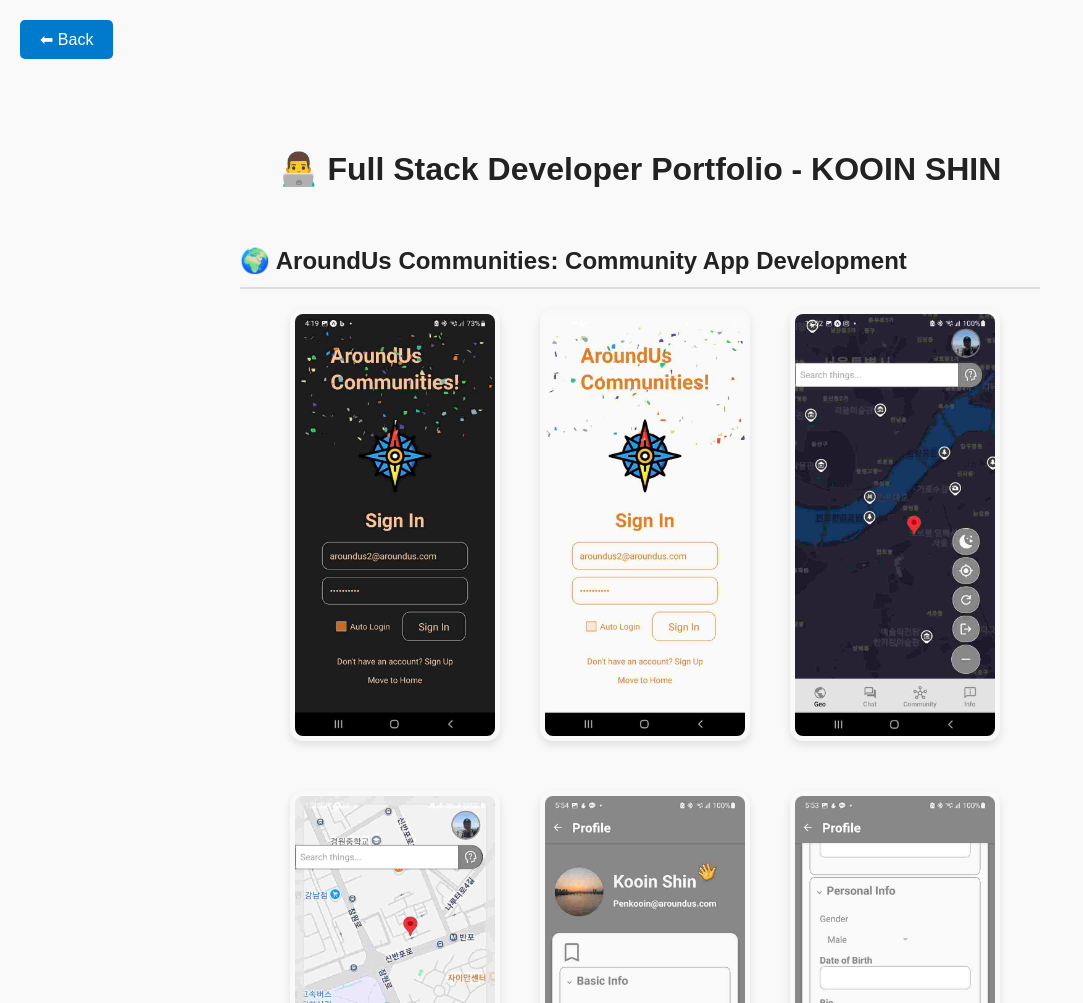
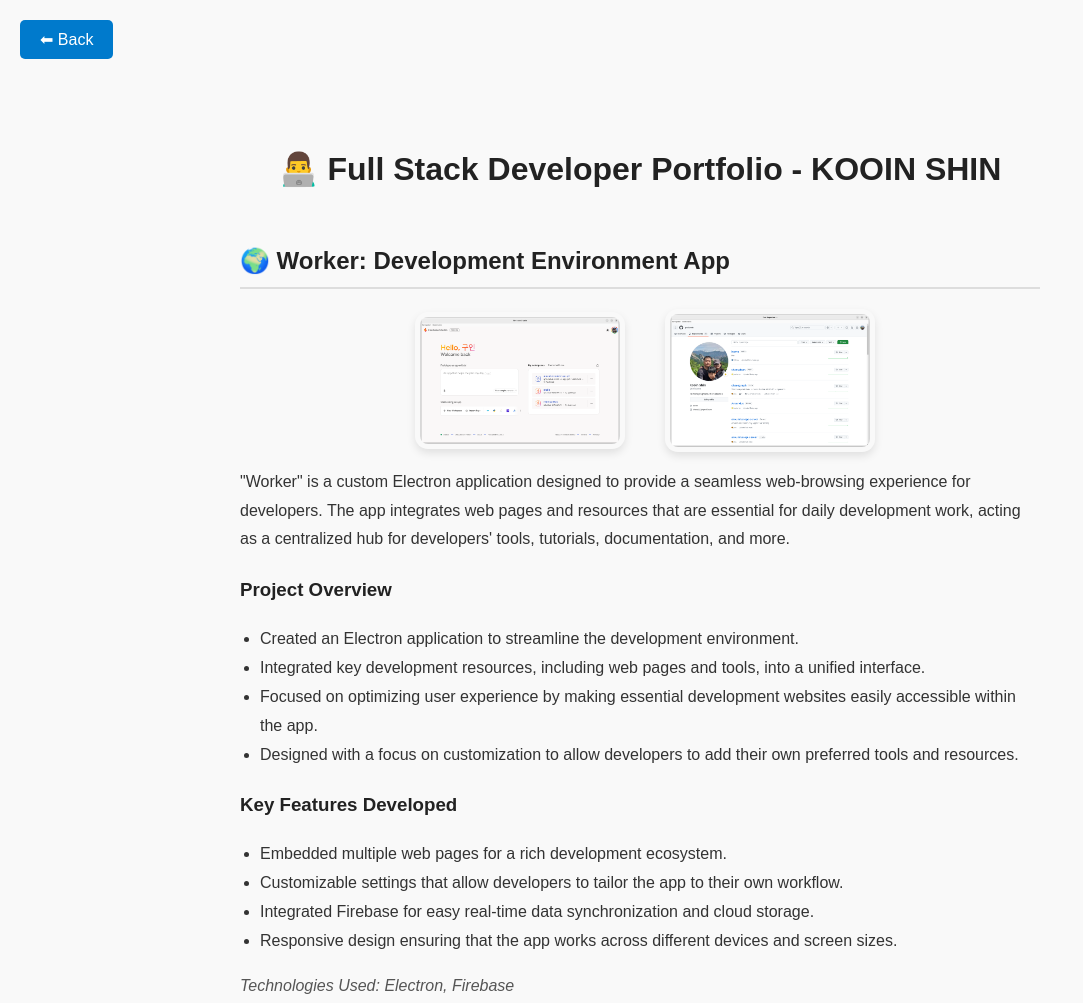
Before and after one commit to penkooin/home, a plain HTML site: page docs/eng/portfolio.html in a window 1280 px wide. Shown: the top 1003 px of the page, without its empty margins (0-1083 px from the left). Drawn offline with Linux system fonts and the light colour scheme.

Commit message:
add worker part

```diff
--- a/docs/eng/portfolio.html
+++ b/docs/eng/portfolio.html
@@ -91,6 +91,41 @@
 </div>
 
 <h1>👨‍💻 Full Stack Developer Portfolio - KOOIN SHIN</h1>
+
+<div class="section">
+    <h2>🌍 Worker: Development Environment App</h2>
+    <div class="grid">
+        <a href="../images/worker/firebase.png" download>
+            <img src="../images/worker/firebase.png" alt="Worker App Screenshot 1">
+        </a>
+        <a href="../images/worker/github.png" download>
+            <img src="../images/worker/github.png" alt="Worker App Screenshot 2">
+        </a>
+    </div>
+    <p>
+        "Worker" is a custom Electron application designed to provide a seamless web-browsing experience for developers.
+        The app integrates web pages and resources that are essential for daily development work, acting as a
+        centralized hub for developers' tools, tutorials, documentation, and more.
+    </p>
+    <h3>Project Overview</h3>
+    <ul>
+        <li>Created an Electron application to streamline the development environment.</li>
+        <li>Integrated key development resources, including web pages and tools, into a unified interface.</li>
+        <li>Focused on optimizing user experience by making essential development websites easily accessible within the
+            app.</li>
+        <li>Designed with a focus on customization to allow developers to add their own preferred tools and resources.
+        </li>
+    </ul>
+    <h3>Key Features Developed</h3>
+    <ul>
+        <li>Embedded multiple web pages for a rich development ecosystem.</li>
+        <li>Customizable settings that allow developers to tailor the app to their own workflow.</li>
+        <li>Integrated Firebase for easy real-time data synchronization and cloud storage.</li>
+        <li>Responsive design ensuring that the app works across different devices and screen sizes.</li>
+    </ul>
+    <p class="tech-stack">Technologies Used: Electron, Firebase</p>
+</div>
+
 <div class="section">
     <h2>🌍 AroundUs Communities: Community App Development</h2>
     <div class="grid">
```
Also changed, not shown: docs/kor/portfolio.html (+31 -0 lines), docs/images/worker/firebase.png (added), docs/images/worker/github.png (added).
